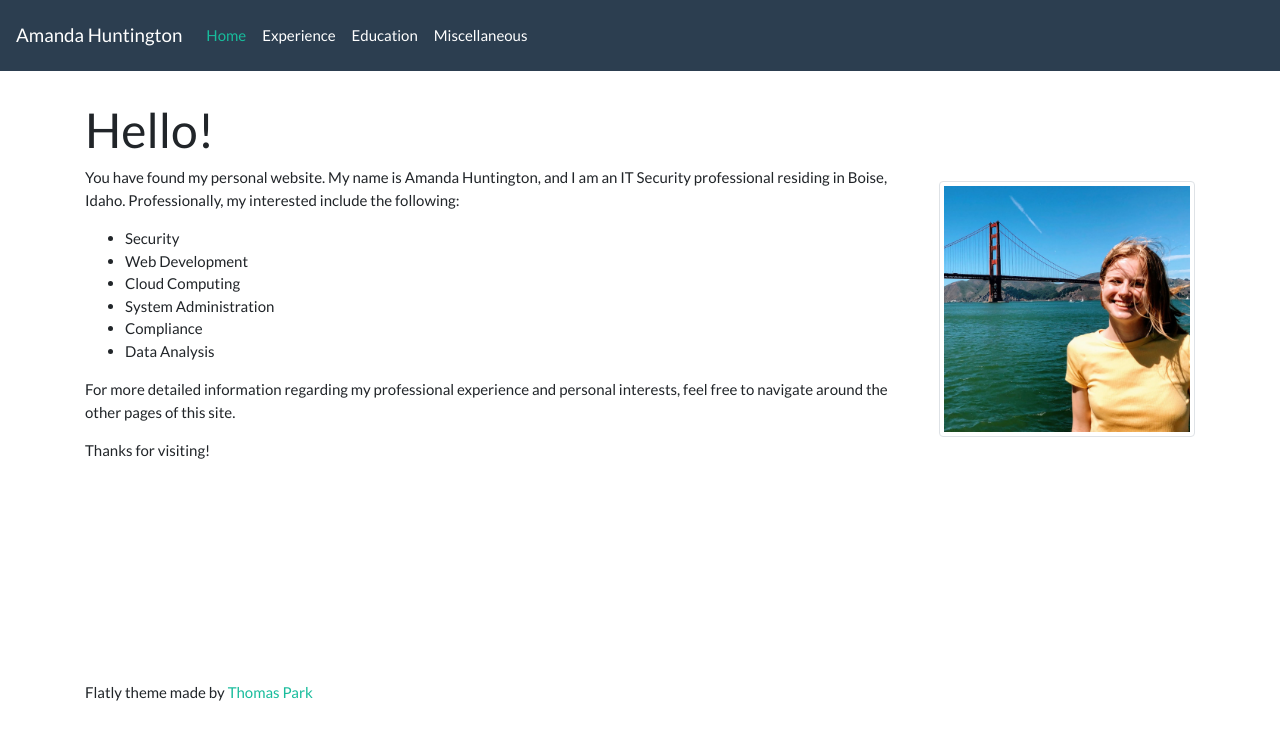
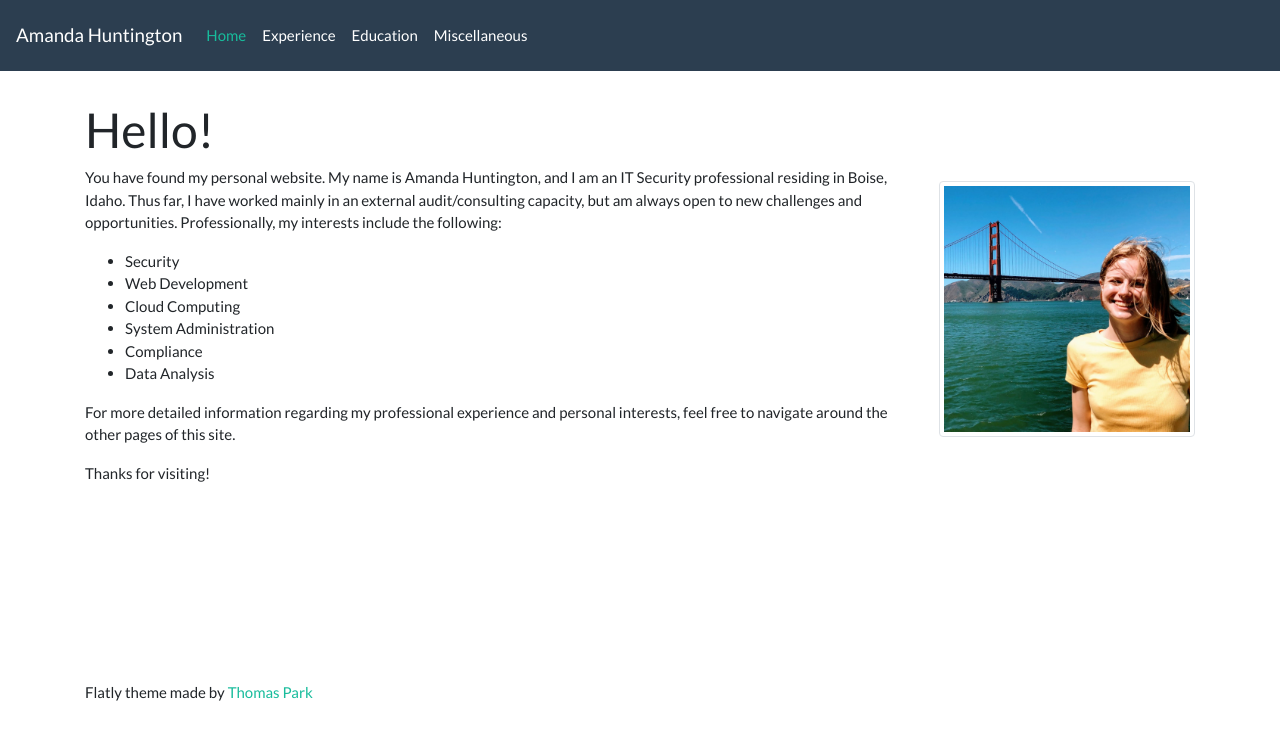
Before and after one commit to anhuntington/anhuntington.github.io, a Jekyll site: the page built from index.html, in a window 1280 px wide. Shown: the top 740 px of the page. Built offline with Jekyll 4.4.1, drawn with Linux system fonts in a browser that asks for light colours.

Commit message:
Update index.html

```diff
--- a/index.html
+++ b/index.html
@@ -10,7 +10,7 @@
 <div style="min-height: 500px">
   <img class="img-thumbnail me" src="assets/me.jpg"/>
   <p>
-    You have found my personal website. My name is Amanda Huntington, and I am an IT Security professional residing in Boise, Idaho. Professionally, my interested include the following:
+    You have found my personal website. My name is Amanda Huntington, and I am an IT Security professional residing in Boise, Idaho. Thus far, I have worked mainly in an external audit/consulting capacity, but am always open to new challenges and opportunities. Professionally, my interests include the following:
   </p>
   <ul>
     <li >Security</li>
```
